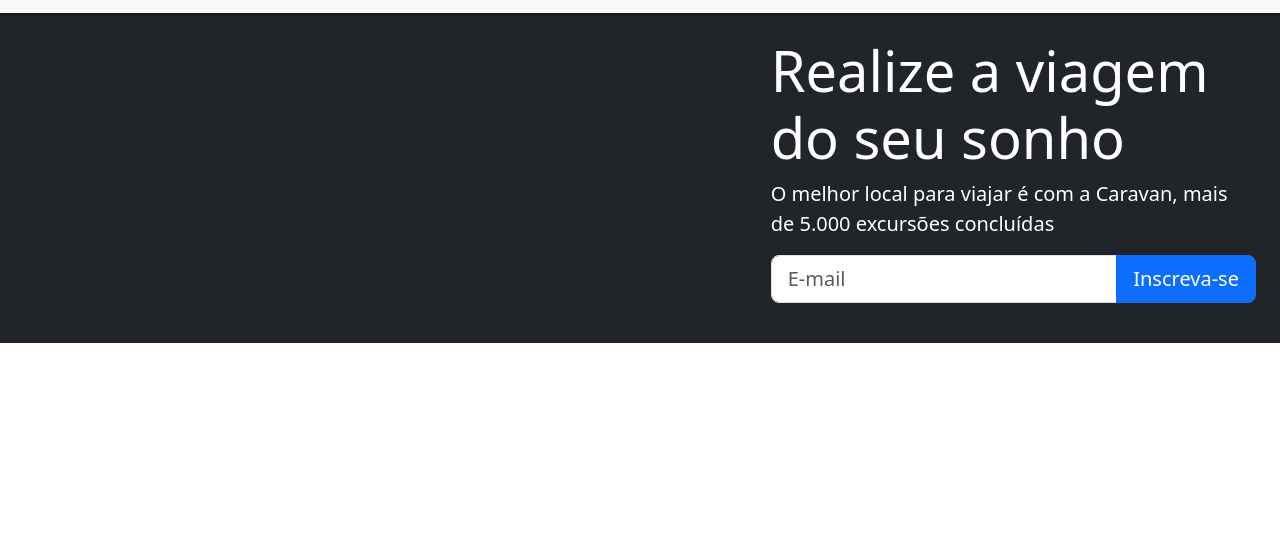
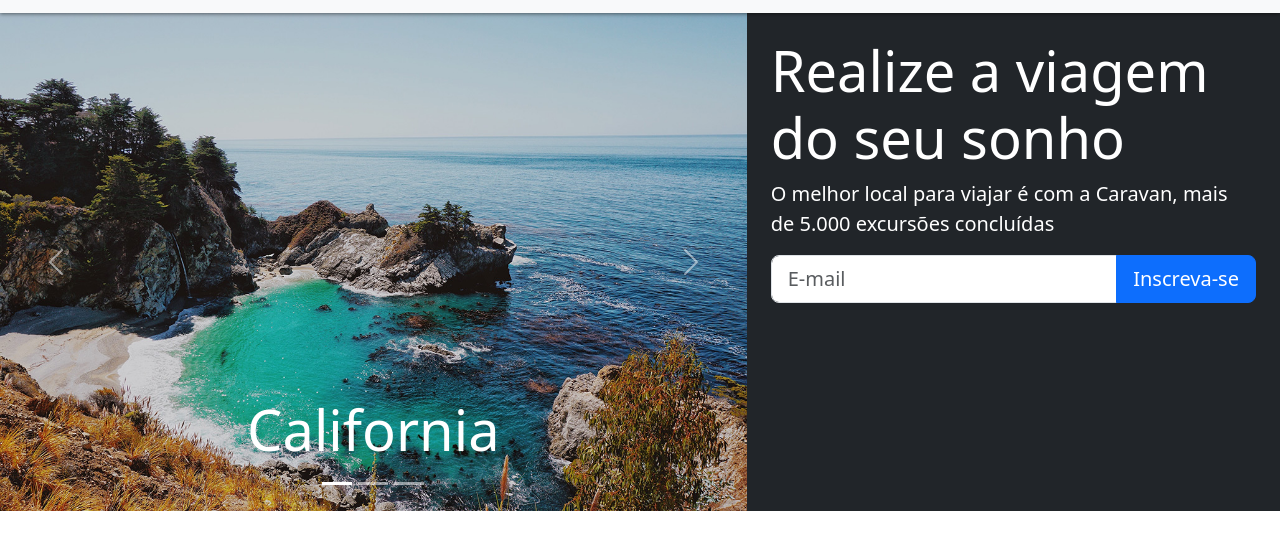
Before and after one commit to DavGuett/Bootstrap, a plain HTML site: page index.html in a window 1280 px wide. Shown: the part 61-610 px from the top of the page. Drawn offline with nearby package versions, Linux system fonts and the light colour scheme.

Commit message:
Add carousel na secao com input

```diff
--- a/index.html
+++ b/index.html
@@ -66,7 +66,80 @@
 
     <section class="container-fluid">
       <div class="row bg-dark text-white">
-        <div class="col-md-7"></div>
+        <div class="col-lg-7 p-0">
+          <div id="carouselCidades" class="carousel slide">
+            <div class="carousel-indicators">
+              <button
+                type="button"
+                data-bs-target="#carouselCidades"
+                data-bs-slide-to="0"
+                class="active"
+                aria-current="true"
+                aria-label="Slide 1"
+              ></button>
+              <button
+                type="button"
+                data-bs-target="#carouselCidades"
+                data-bs-slide-to="1"
+                aria-label="Slide 2"
+              ></button>
+              <button
+                type="button"
+                data-bs-target="#carouselCidades"
+                data-bs-slide-to="2"
+                aria-label="Slide 3"
+              ></button>
+            </div>
+            <div class="carousel-inner">
+              <div class="carousel-item active">
+                <img
+                  src="img/california.jpg"
+                  class="d-block w-100"
+                  alt="California"
+                />
+                <div class="carousel-caption">
+                  <h3 class="display-4">California</h3>
+                </div>
+              </div>
+              <div class="carousel-item">
+                <img src="img/paris.jpg" class="d-block w-100" alt="Paris" />
+                <div class="carousel-caption">
+                  <h3 class="display-4">Paris</h3>
+                </div>
+              </div>
+              <div class="carousel-item">
+                <img src="img/dublin.jpg" class="d-block w-100" alt="Dublin" />
+                <div class="carousel-caption">
+                  <h3 class="display-4">Dublin</h3>
+                </div>
+              </div>
+            </div>
+            <button
+              class="carousel-control-prev"
+              type="button"
+              data-bs-target="#carouselCidades"
+              data-bs-slide="prev"
+            >
+              <span
+                class="carousel-control-prev-icon"
+                aria-hidden="true"
+              ></span>
+              <span class="visually-hidden">Anterior</span>
+            </button>
+            <button
+              class="carousel-control-next"
+              type="button"
+              data-bs-target="#carouselCidades"
+              data-bs-slide="next"
+            >
+              <span
+                class="carousel-control-next-icon"
+                aria-hidden="true"
+              ></span>
+              <span class="visually-hidden">Próximo</span>
+            </button>
+          </div>
+        </div>
         <div class="col-lg-5 p-4">
           <h1 class="display-4">Realize a viagem do seu sonho</h1>
           <p class="lead">
```
